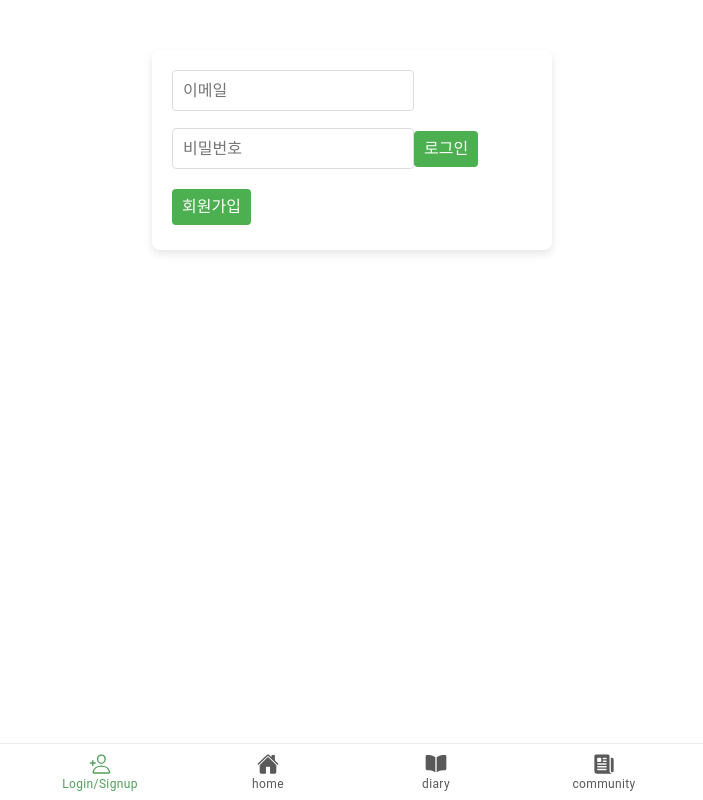
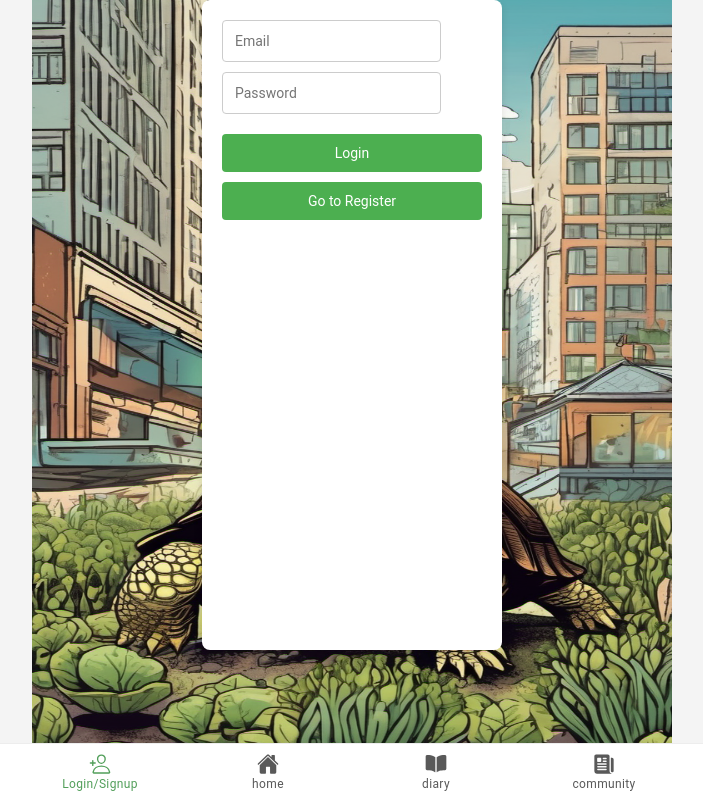
Before and after one commit to Picks-and-Shovels/farm-world-app, a React (Vite) app: page /login-signup in a window 1280 px wide. Shown: the whole page, without its empty margins (288-991 px from the left). Built offline with nearby package versions, Linux system fonts and the light colour scheme.

Commit message:
[#1] LoginSignup 2차 구현

```diff
--- a/src/components/Oauth/LoginSignup.css
+++ b/src/components/Oauth/LoginSignup.css
@@ -1,47 +1,70 @@
+/* 전체 페이지 스타일 */
+html, body {
+  height: 100%; /* Full height for the body and html */
+  margin: 0;
+  padding: 0;
+  display: flex;
+  justify-content: center; /* Centers content horizontally */
+  align-items: center; /* Centers content vertically */
+  background-color: #f4f4f4; /* Light grey background */
+  background-image: url('farmworld.png'); /* Path to your background image */
+  background-repeat: no-repeat;
+  background-position: center center;
+  background-size: 50% 100%;
+  background-attachment: fixed;
+}
+
 /* 로그인 및 회원가입 컨테이너 스타일 */
 .login-signup-container {
   display: flex;
   flex-direction: column;
-    max-width: 400px;
-    margin: 50px auto;
+  max-width: 300px; /* Adjusted for a narrower form */
+  width: 100%; /* Full width for smaller screens */
+  margin: auto; /* Auto margins for auto-adjustment */
   padding: 20px;
-    background-color: #fff;
+  min-height: 650px; /* Minimum height to stretch the container */
+  justify-content: space-between; /* Distributes space around items */
+  background-color: #fff; /* White background */
   box-shadow: 0 4px 8px rgba(0, 0, 0, 0.1);
   border-radius: 8px;
+  box-sizing: border-box; /* Ensures padding doesn't add to width */
 }
-
 /* 폼 입력 필드 스타일 */
 .login-signup-container input {
-    margin-bottom: 15px;
-    padding: 10px;
-    border: 1px solid #ddd;
+  margin-bottom: 10px; /* Reduced space between inputs */
+  padding: 12px; /* Slightly larger padding */
+  border: 1px solid #ccc; /* Lighter border color */
   border-radius: 4px;
-    font-size: 16px;
+  font-size: 14px; /* Smaller font size */
+  box-sizing: border-box; /* Ensures padding doesn't add to width */
 }
 
 /* 폼 입력 필드 포커스 시 스타일 */
 .login-signup-container input:focus {
-    outline: none;
-    border-color: #4CAF50;
-    box-shadow: 0 0 0 2px rgba(76, 175, 80, 0.2);
+  border-color: #2962ff; /* Blue border for focus */
+  box-shadow: 0 0 0 1px rgba(41, 98, 255, 0.2); /* Subtle blue glow */
 }
 
 /* 로그인 및 회원가입 버튼 스타일 */
 .login-signup-container button {
-    padding: 10px;
+  padding: 12px;
   color: #fff;
-    background-color: #4CAF50;
+  background-color: #4CAF50; /* Blue background for buttons */
   border: none;
-    border-radius: 4px;
+  border-radius: 4px; /* Less rounded corners for buttons */
   cursor: pointer;
-    font-size: 16px;
-    margin: 5px 0;
-    transition: background-color 0.3s;
+  font-size: 14px;
+
+  margin-top: 10px; /* Spacing above the button */
+  width: 100%; /* Button width extends to full container width */
+  box-sizing: border-box; /* Ensures padding doesn't add to width */
+  transition: background-color 0.3s, box-shadow 0.3s; /* Smooth transitions */
 }
 
 /* 버튼 호버 시 스타일 */
 .login-signup-container button:hover {
-    background-color: #45a049;
+  background-color: #0039cb; /* Darker blue on hover */
+  box-shadow: 0 2px 4px rgba(0, 0, 0, 0.2); /* Slight shadow on hover */
 }
 
 /* 버튼 비활성화 스타일 */
@@ -53,9 +76,18 @@
 /* 버튼 포커스 시 스타일 */
 .login-signup-container button:focus {
   outline: none;
+  box-shadow: 0 0 0 2px rgba(41, 98, 255, 0.4); /* Blue glow on focus */
 }
 
 /* 버튼 액티브(클릭 시) 스타일 */
 .login-signup-container button:active {
-    box-shadow: inset 0 3px 5px rgba(0, 0, 0, 0.2);
+  box-shadow: inset 0 2px 4px rgba(0, 0, 0, 0.2); /* Inner shadow for click effect */
 }
+
+/* Additional styles for signup form elements */
+/* You may need to adjust these styles if you have specific signup form elements */
+.login-signup-container input[type="text"], /* Styles for text inputs, if any */
+.login-signup-container input[type="email"], /* Styles for email inputs */
+.login-signup-container input[type="password"] { /* Styles for password inputs */
+  /* Add any specific styles for text, email, and password inputs here */
+}
--- a/src/components/Oauth/LoginSignup.tsx
+++ b/src/components/Oauth/LoginSignup.tsx
@@ -1,22 +1,18 @@
 import React, { useState } from 'react';
 import './LoginSignup.css';
-// 필요한 다른 컴포넌트나 라이브러리를 여기에 추가하세요
 
 const LoginSignup = () => {
-  // 로그인 및 회원가입 폼의 상태 관리를 위한 state를 정의하세요
+  const [isSignup, setIsSignup] = useState(false);
   const [email, setEmail] = useState('');
+  const [name, setName] = useState('');
+  const [age, setAge] = useState('');
   const [password, setPassword] = useState('');
 
-  // 사용자가 폼에 입력할 때 호출되는 핸들러 함수들을 정의하세요
-  const handleEmailChange = (event: any) => {
-    setEmail(event.target.value);
-  };
+  const handleEmailChange = (event: React.ChangeEvent<HTMLInputElement>) => setEmail(event.target.value);
+  const handleNameChange = (event: React.ChangeEvent<HTMLInputElement>) => setName(event.target.value);
+  const handleAgeChange = (event: React.ChangeEvent<HTMLInputElement>) => setAge(event.target.value);
+  const handlePasswordChange = (event: React.ChangeEvent<HTMLInputElement>) => setPassword(event.target.value);
 
-  const handlePasswordChange = (event: any) => {
-    setPassword(event.target.value);
-  };
-
-  // 로그인 및 회원가입 요청을 처리할 핸들러 함수를 정의하세요
   const handleLogin = () => {
     // 로그인 로직 구현
   };
@@ -25,26 +21,52 @@ const LoginSignup = () => {
     // 회원가입 로직 구현
   };
 
+  const toggleForm = () => {
+    setIsSignup(!isSignup); // Toggle the boolean state to show login or signup
+  };
+
   return (
     <div className="login-signup-container">
       <form>
+        {isSignup ? (
+          <>
+            <input
+              type="text"
+              value={name}
+              onChange={handleNameChange}
+              placeholder="Name"
+            />
+            <input
+              type="text"
+              value={age}
+              onChange={handleAgeChange}
+              placeholder="Age"
+            />
+          </>
+        ) : null}
         <input
           type="email"
           value={email}
           onChange={handleEmailChange}
-          placeholder="이메일"
+          placeholder="Email"
         />
         <input
           type="password"
           value={password}
           onChange={handlePasswordChange}
-          placeholder="비밀번호"
+          placeholder="Password"
         />
-        <button type="button" onClick={handleLogin}>
-          로그인
-        </button>
-        <button type="button" onClick={handleSignup}>
-          회원가입
+        {isSignup ? (
+          <button type="button" onClick={handleSignup}>
+            Register
+          </button>
+        ) : (
+          <button type="button" onClick={handleLogin}>
+            Login
+          </button>
+        )}
+        <button type="button" onClick={toggleForm}>
+          {isSignup ? 'Back to Login' : 'Go to Register'}
         </button>
       </form>
     </div>
```
Also changed, not shown: src/components/Oauth/farmworld.png (added). Lines whose indentation alone changed are shown as unchanged.
